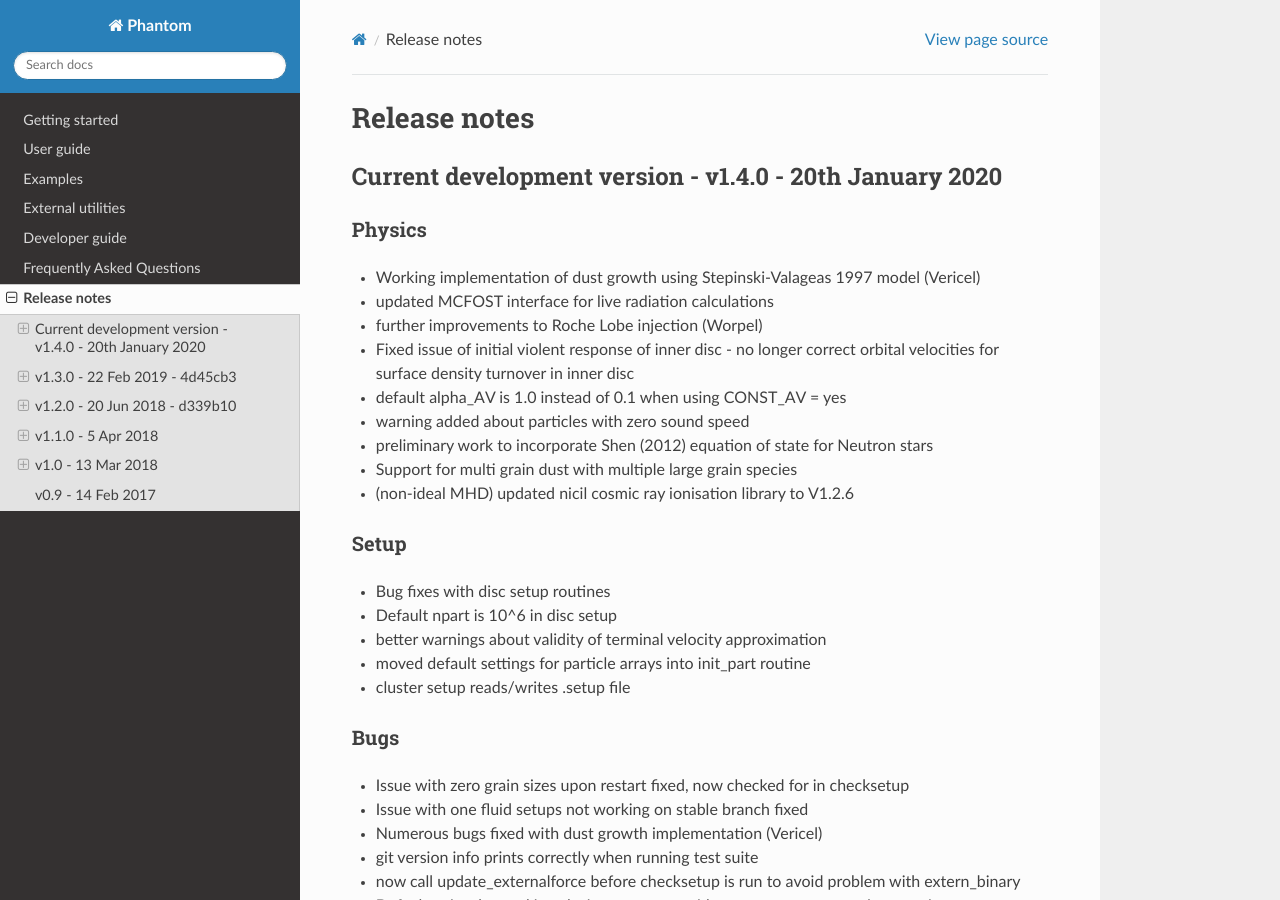
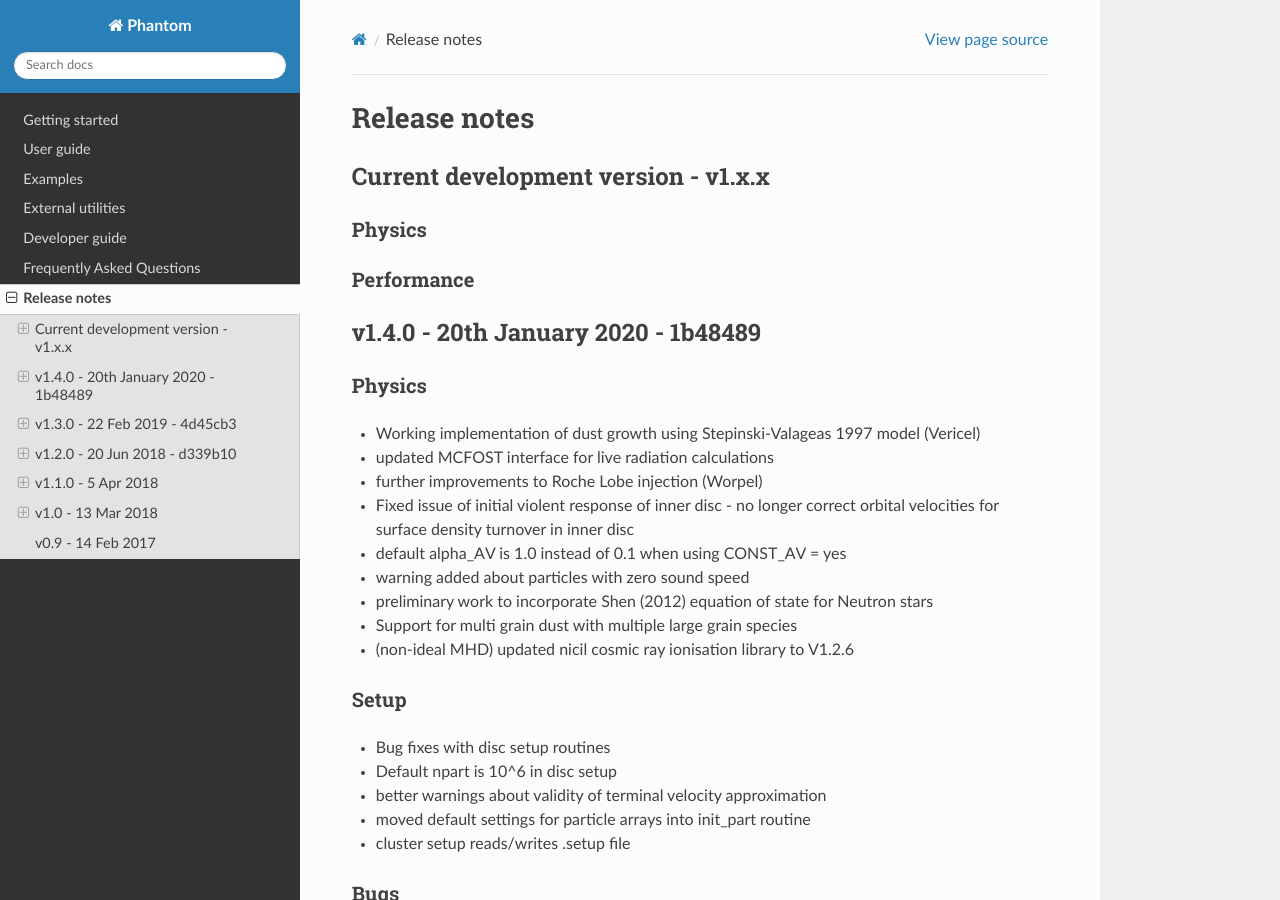
Before and after one commit to danieljprice/phantom, a Sphinx documentation site: the page built from docs/releasenotes.rst, in a window 1280 px wide and 900 px high. Built offline with Sphinx 7.4.7 and the Read the Docs theme 2.0.0, drawn with Linux system fonts in a browser that asks for light colours; pages that are not in the unit, such as notebooks, are missing from menus.

Commit message:
releasenotes.rst edited online with Bitbucket [skip ci]

```diff
--- a/docs/releasenotes.rst
+++ b/docs/releasenotes.rst
@@ -1,8 +1,18 @@
 Release notes
 =============
 
-Current development version - v1.4.0 - 20th January 2020
---------------------------------------------------------
+Current development version - v1.x.x
+-------------------------------------
+
+Physics
+~~~~~~~
+
+Performance
+~~~~~~~~~~~
+
+
+v1.4.0 - 20th January 2020 - 1b48489
+------------------------------------
 
 Physics
 ~~~~~~~
```
